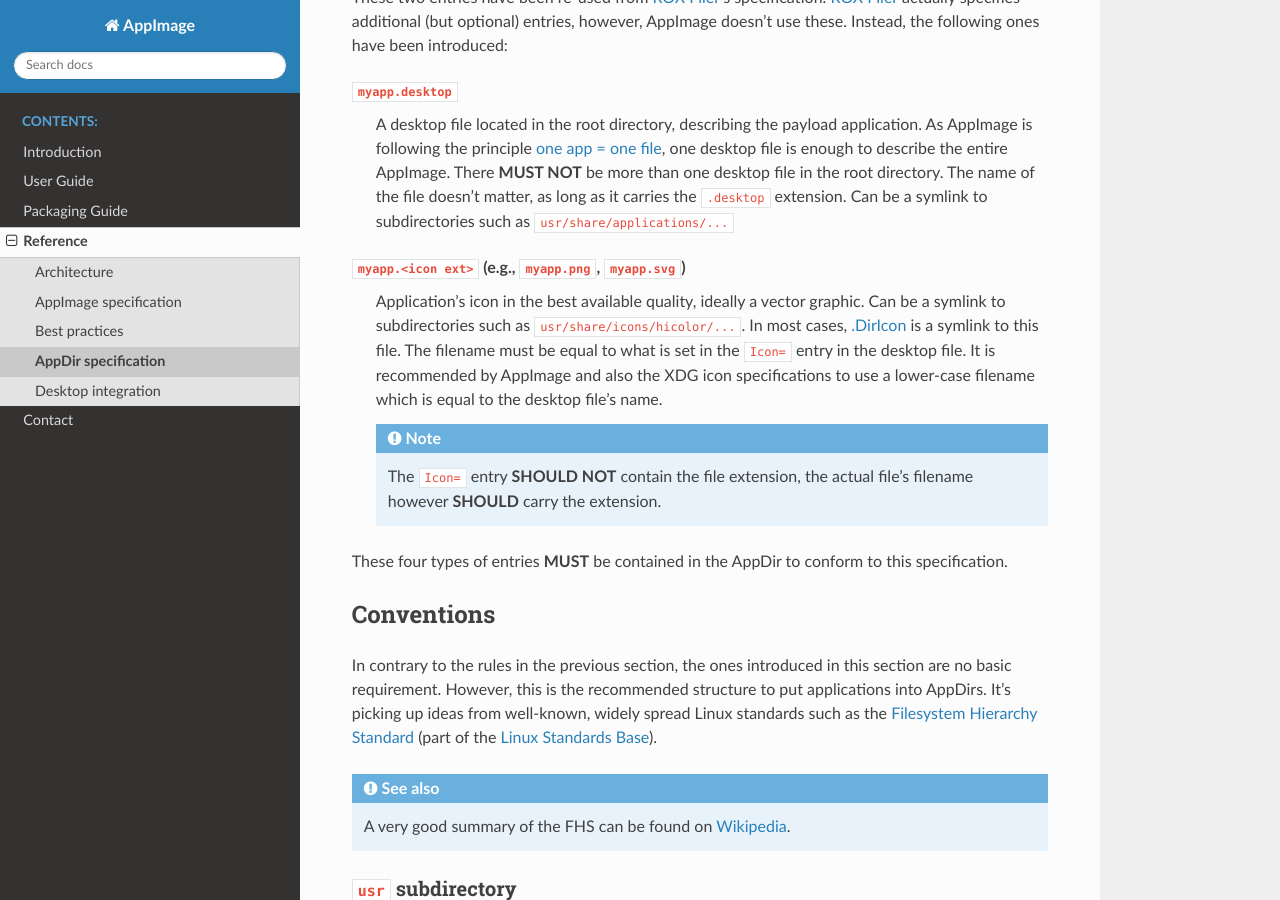
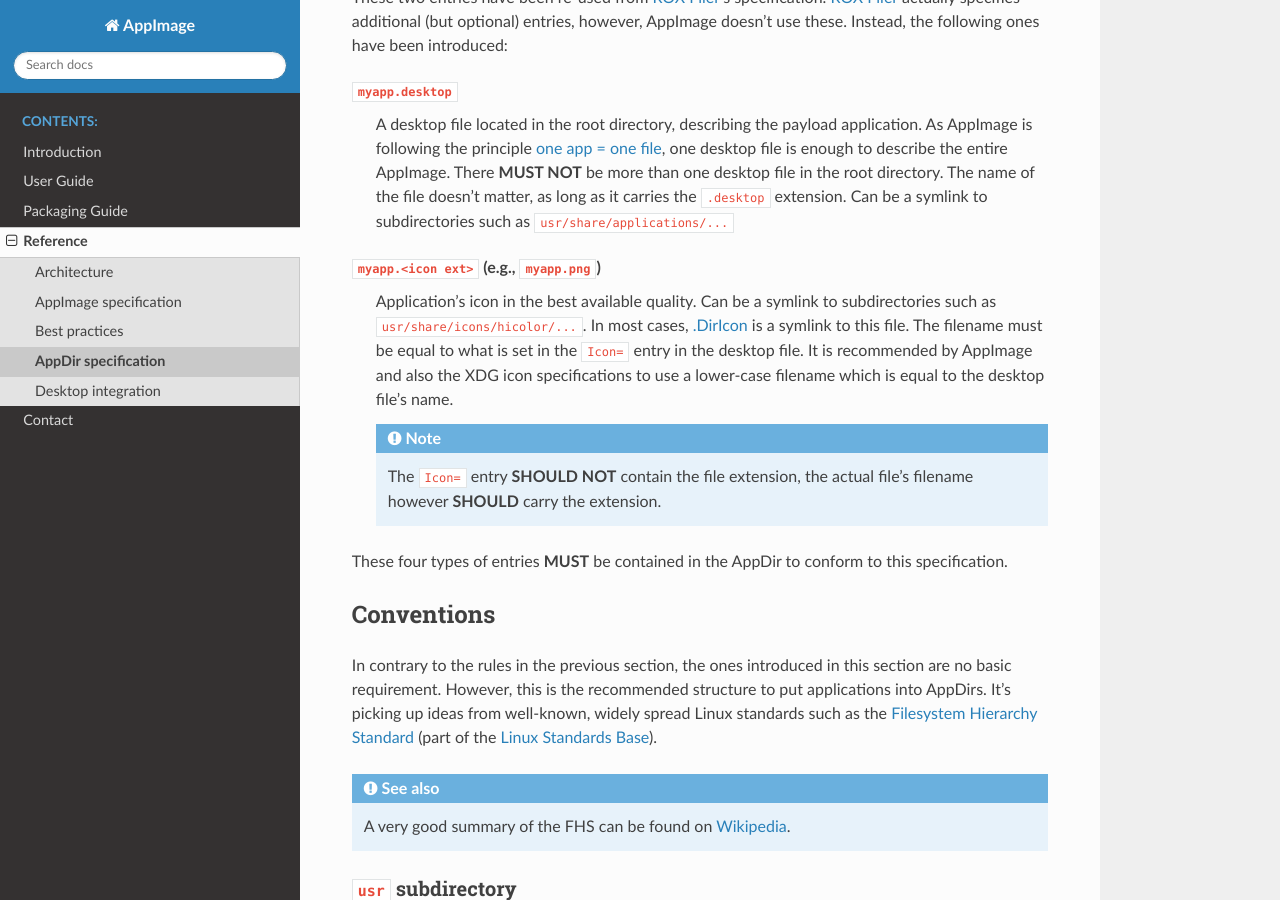
Before and after one commit to AppImage/docs.appimage.org, a Sphinx documentation site: the page built from source/reference/appdir.rst, in a window 1280 px wide and 900 px high, scrolled down 923 px. Built offline with Sphinx 7.4.7 and the Read the Docs theme 3.1.0, drawn with Linux system fonts in a browser that asks for light colours.

Commit message:
Remove misleading mention of SVG
Removed mention of vector graphic quality for application icon for consistency with https://docs.appimage.org/reference/appdir.html#general-description.

```diff
--- a/source/reference/appdir.rst
+++ b/source/reference/appdir.rst
@@ -43,8 +43,8 @@
 
 .. _root-icon:
 
-``myapp.<icon ext>`` (e.g., ``myapp.png``, ``myapp.svg``)
-   Application's icon in the best available quality, ideally a vector graphic. Can be a symlink to subdirectories such as ``usr/share/icons/hicolor/...``. In most cases, :ref:`.DirIcon <ref-diricon>` is a symlink to this file. The filename must be equal to what is set in the ``Icon=`` entry in the desktop file. It is recommended by AppImage and also the XDG icon specifications to use a lower-case filename which is equal to the desktop file's name.
+``myapp.<icon ext>`` (e.g., ``myapp.png``)
+   Application's icon in the best available quality. Can be a symlink to subdirectories such as ``usr/share/icons/hicolor/...``. In most cases, :ref:`.DirIcon <ref-diricon>` is a symlink to this file. The filename must be equal to what is set in the ``Icon=`` entry in the desktop file. It is recommended by AppImage and also the XDG icon specifications to use a lower-case filename which is equal to the desktop file's name.
 
    .. note::
       The ``Icon=`` entry |should not| contain the file extension, the actual file's filename however |should| carry the extension.
```
